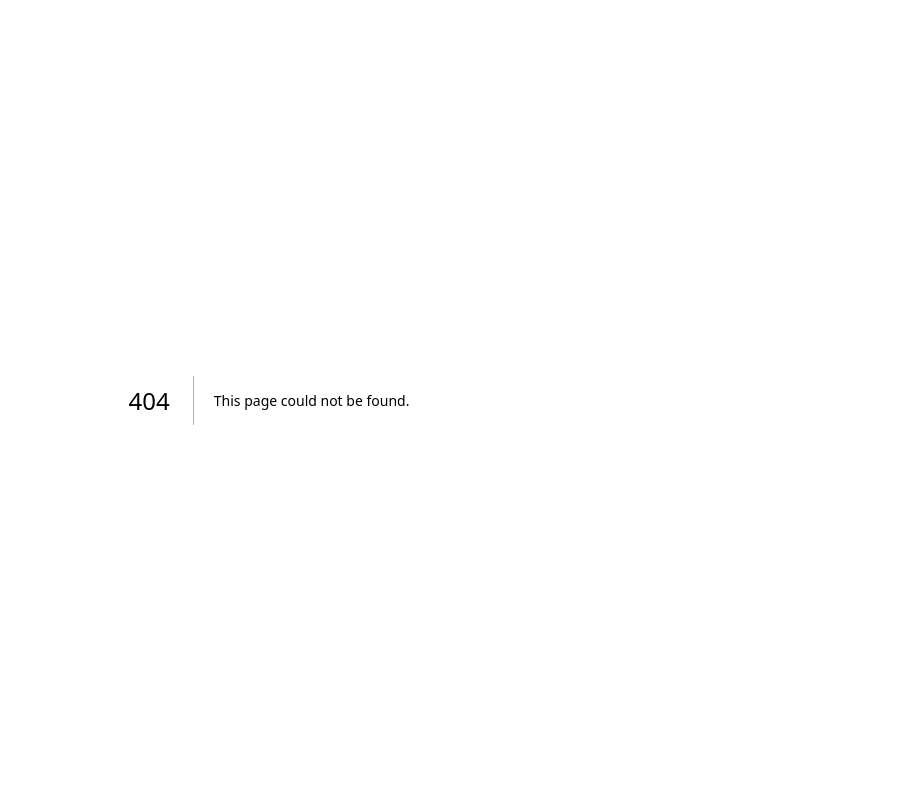
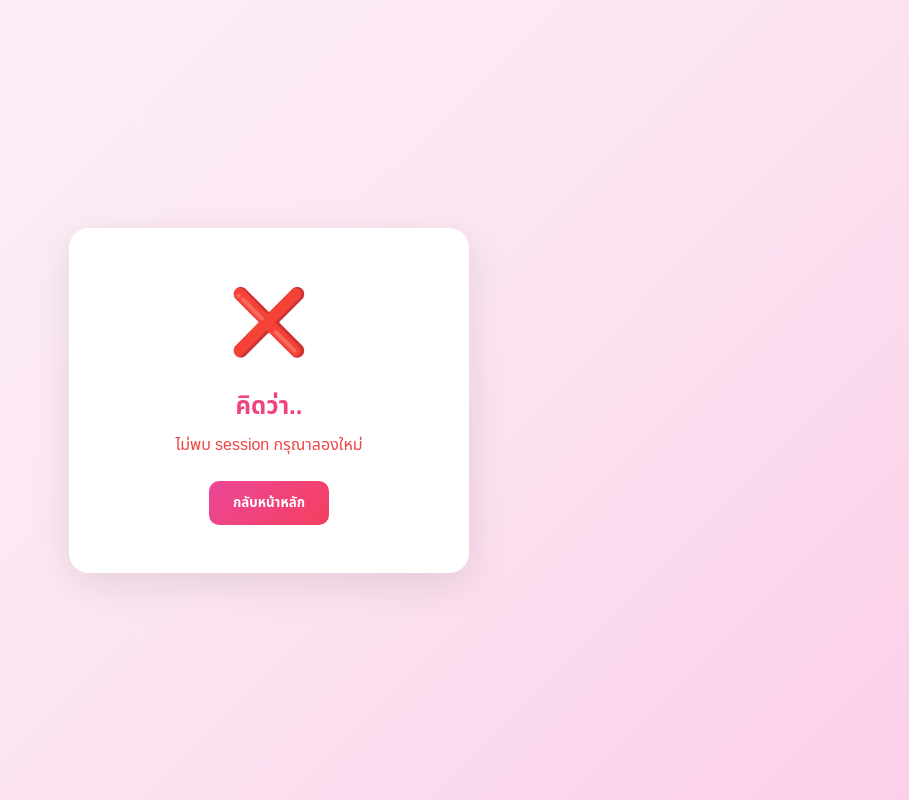
Before and after one commit to kidwa-ui/kidwa, a Next.js app: page /auth/callback in a window 1280 px wide. Before the commit this address had no page. Shown: the whole page, without its empty margins (371-1280 px from the left). Built offline with nearby package versions, Linux system fonts and the light colour scheme; no server answers; a web font is replaced by a local one.

Commit message:
Create page.js

```diff
--- /dev/null
+++ b/src/app/auth/callback/page.js
@@ -0,0 +1,157 @@
+'use client'
+
+import { useEffect, useState } from 'react'
+import { useRouter, useSearchParams } from 'next/navigation'
+import { supabase } from '@/lib/supabase'
+
+export default function AuthCallback() {
+  const router = useRouter()
+  const searchParams = useSearchParams()
+  const [status, setStatus] = useState('loading')
+  const [message, setMessage] = useState('กำลังยืนยัน...')
+
+  useEffect(() => {
+    const handleCallback = async () => {
+      try {
+        const { data: { session }, error } = await supabase.auth.getSession()
+
+        if (error) {
+          setStatus('error')
+          setMessage('เกิดข้อผิดพลาด: ' + error.message)
+          return
+        }
+
+        if (session) {
+          // ดึงข้อมูล user จาก users table
+          const { data: userData } = await supabase
+            .from('users')
+            .select('*')
+            .eq('auth_id', session.user.id)
+            .single()
+
+          if (userData) {
+            // อัพเดท email_verified
+            if (session.user.email_confirmed_at && !userData.email_verified) {
+              await supabase
+                .from('users')
+                .update({ email_verified: true })
+                .eq('id', userData.id)
+              userData.email_verified = true
+            }
+
+            // เก็บข้อมูล user ใน localStorage
+            localStorage.setItem('kidwa-user', JSON.stringify(userData))
+
+            setStatus('success')
+            setMessage('✅ ยืนยันสำเร็จ! กำลังพาไปหน้าหลัก...')
+
+            setTimeout(() => {
+              router.push('/')
+            }, 1500)
+          } else {
+            // กรณีมี auth แต่ไม่มี user record (สำหรับ Magic Link login ครั้งแรก)
+            // ต้องสร้าง user record
+            const username = session.user.user_metadata?.username || session.user.email?.split('@')[0]
+
+            const { data: newUser, error: createError } = await supabase
+              .from('users')
+              .insert([{
+                username: username,
+                email: session.user.email,
+                auth_id: session.user.id,
+                email_verified: !!session.user.email_confirmed_at,
+                reputation: 1000
+              }])
+              .select()
+              .single()
+
+            if (newUser) {
+              localStorage.setItem('kidwa-user', JSON.stringify(newUser))
+              setStatus('success')
+              setMessage('✅ สมัครสมาชิกสำเร็จ! กำลังพาไปหน้าหลัก...')
+
+              setTimeout(() => {
+                router.push('/')
+              }, 1500)
+            } else {
+              setStatus('error')
+              setMessage('เกิดข้อผิดพลาดในการสร้างบัญชี')
+            }
+          }
+        } else {
+          setStatus('error')
+          setMessage('ไม่พบ session กรุณาลองใหม่')
+        }
+      } catch (err) {
+        setStatus('error')
+        setMessage('เกิดข้อผิดพลาด: ' + err.message)
+      }
+    }
+
+    handleCallback()
+  }, [router])
+
+  return (
+    <div style={{
+      minHeight: '100vh',
+      display: 'flex',
+      flexDirection: 'column',
+      alignItems: 'center',
+      justifyContent: 'center',
+      background: 'linear-gradient(135deg, #fdf2f8 0%, #fce7f3 50%, #fbcfe8 100%)',
+      fontFamily: 'Noto Sans Thai, sans-serif'
+    }}>
+      <div style={{
+        background: 'white',
+        borderRadius: '20px',
+        padding: '3rem',
+        textAlign: 'center',
+        boxShadow: '0 10px 40px rgba(0,0,0,0.1)',
+        maxWidth: '400px',
+        width: '90%'
+      }}>
+        <div style={{ fontSize: '4rem', marginBottom: '1rem' }}>
+          {status === 'loading' && '⏳'}
+          {status === 'success' && '🎉'}
+          {status === 'error' && '❌'}
+        </div>
+
+        <h1 style={{
+          fontSize: '1.5rem',
+          marginBottom: '0.5rem',
+          background: 'linear-gradient(135deg, #ec4899, #f43f5e)',
+          WebkitBackgroundClip: 'text',
+          WebkitTextFillColor: 'transparent'
+        }}>
+          คิดว่า..
+        </h1>
+
+        <p style={{
+          color: status === 'error' ? '#ef4444' : '#666',
+          fontSize: '1rem'
+        }}>
+          {message}
+        </p>
+
+        {status === 'error' && (
+          <button
+            onClick={() => router.push('/')}
+            style={{
+              marginTop: '1.5rem',
+              padding: '0.75rem 1.5rem',
+              background: 'linear-gradient(135deg, #ec4899, #f43f5e)',
+              color: 'white',
+              border: 'none',
+              borderRadius: '10px',
+              cursor: 'pointer',
+              fontFamily: 'inherit',
+              fontWeight: '600'
+            }}
+          >
+            กลับหน้าหลัก
+          </button>
+        )}
+      </div>
+    </div>
+  )
+}
```
